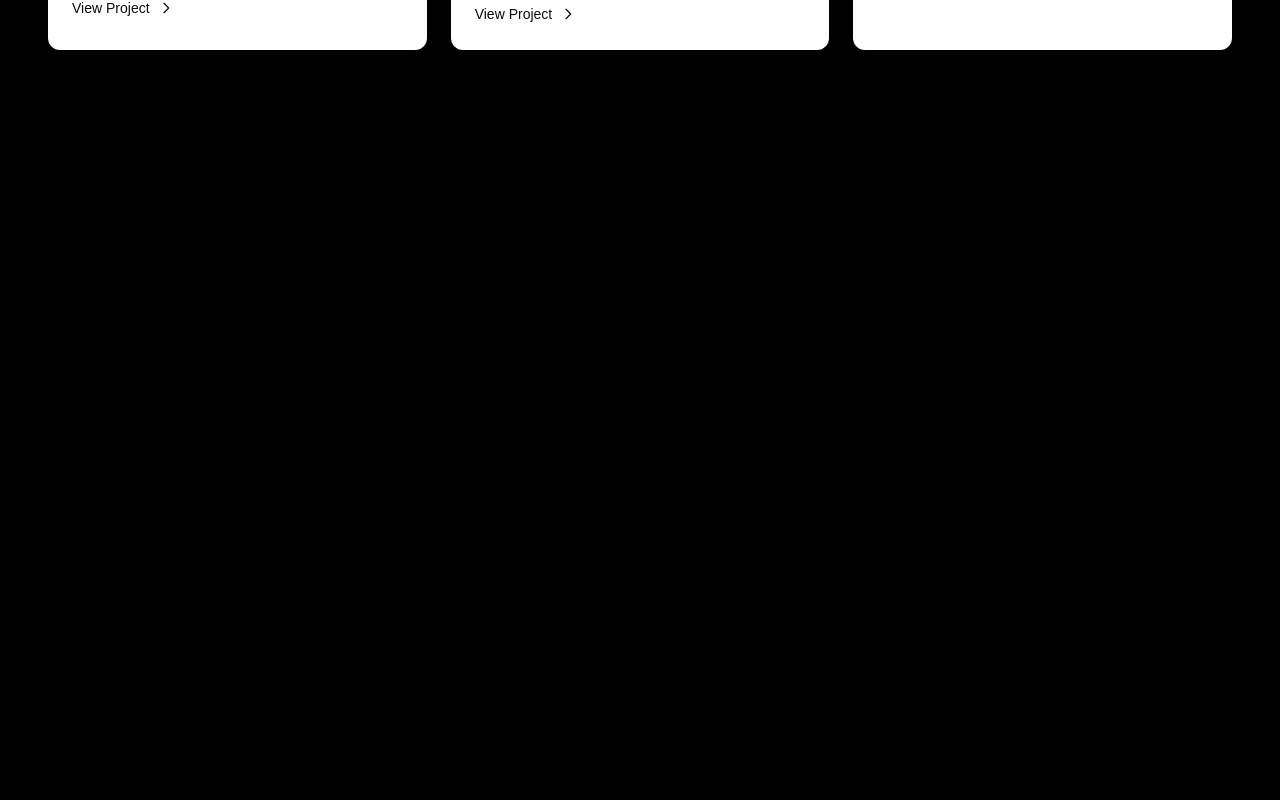
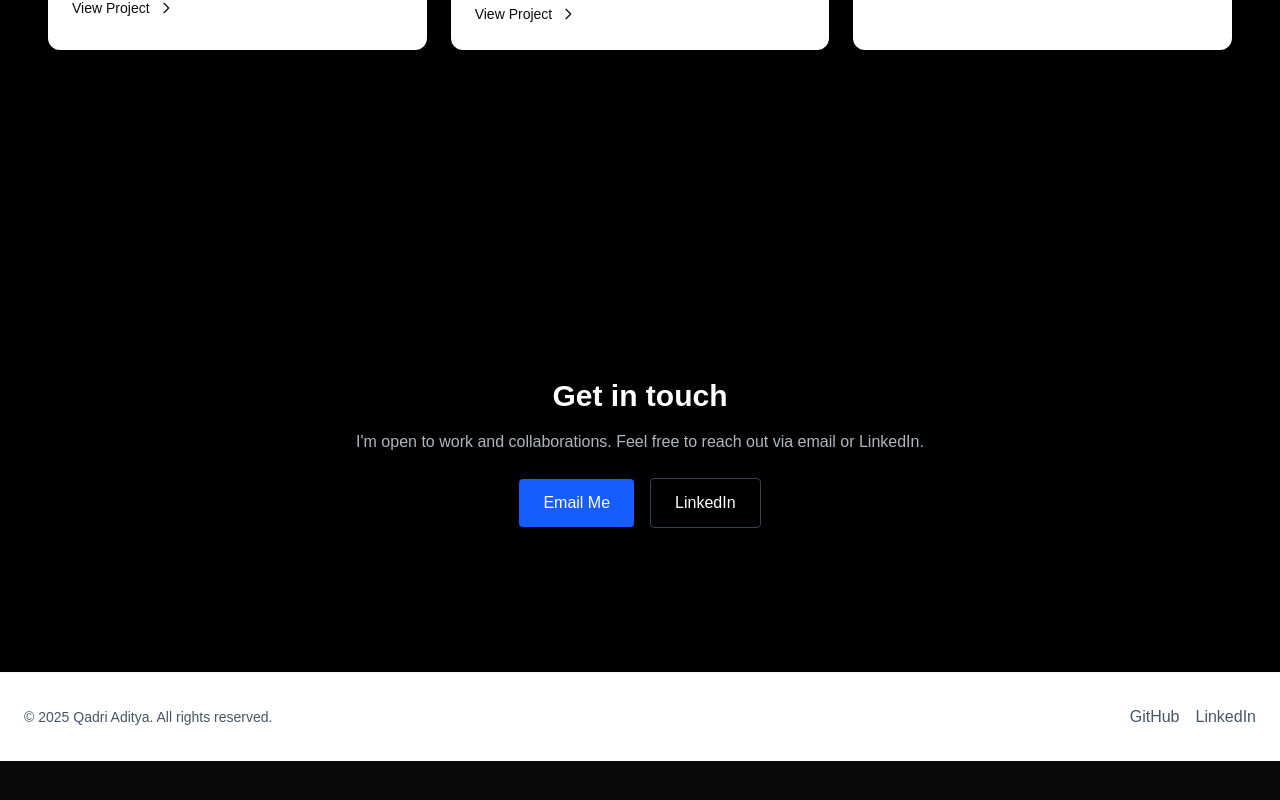
Before and after one commit to qadriaditya/portofolio-website, a Next.js app: page / in a window 1280 px wide. Shown: the part 1624-2424 px from the top of the page. After the commit the page ends 2385 px from the top, so only its background shows below. Built offline with nearby package versions, Linux system fonts and the light colour scheme.

Commit message:
fix: Correct margin value in ContactSection

```diff
--- a/app/components/ContactSection.jsx
+++ b/app/components/ContactSection.jsx
@@ -4,7 +4,7 @@ import React from "react";
 const ContactSection = () => {
   return (
     <section id="contact" className="py-16">
-      <div className="max-w-4xl mx-auto px-6 text-center mt-500">
+      <div className="max-w-4xl mx-auto px-6 text-center mt-50">
         <h2 className="text-3xl font-bold text-white mb-4 anim-slide-up">
           Get in touch
         </h2>
```
